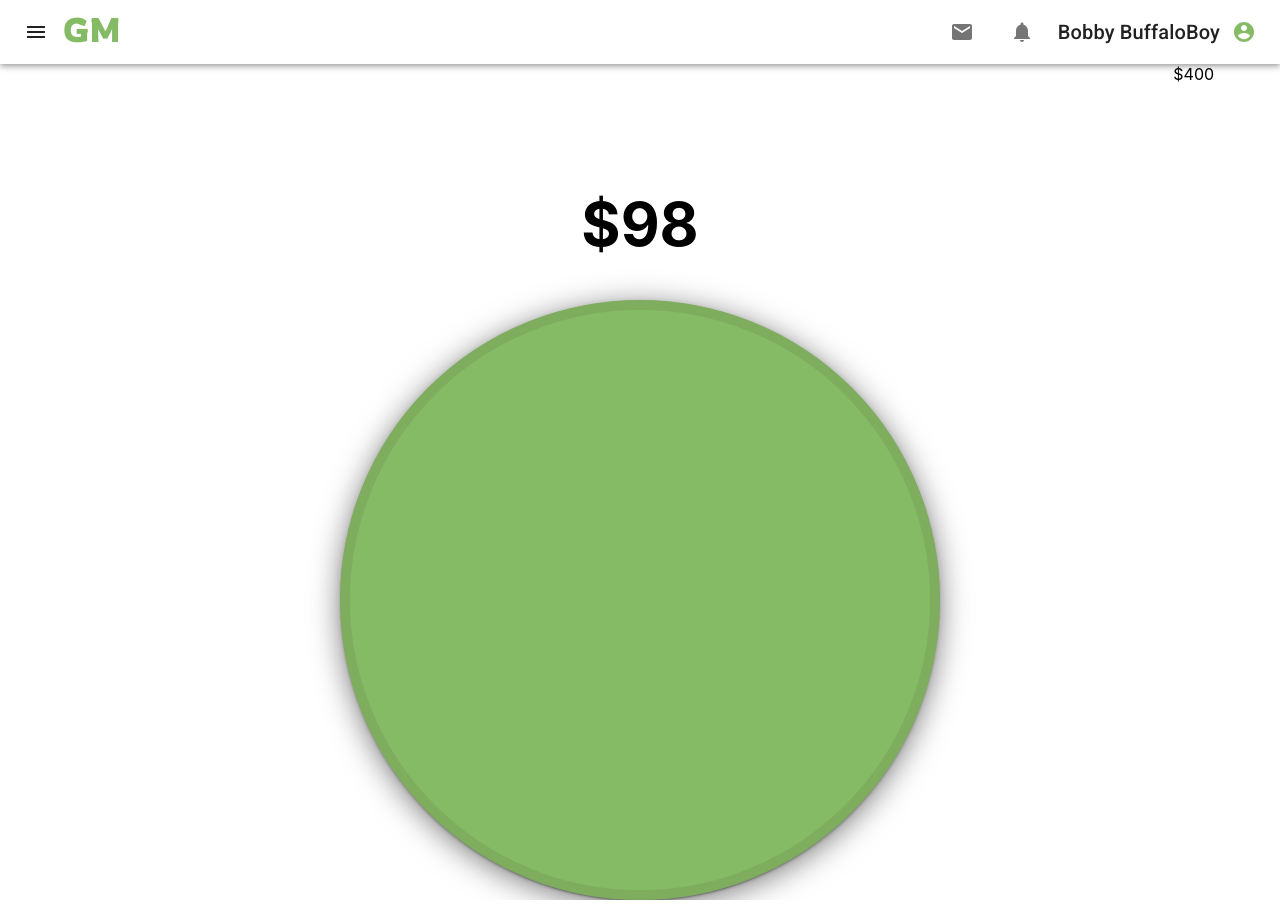
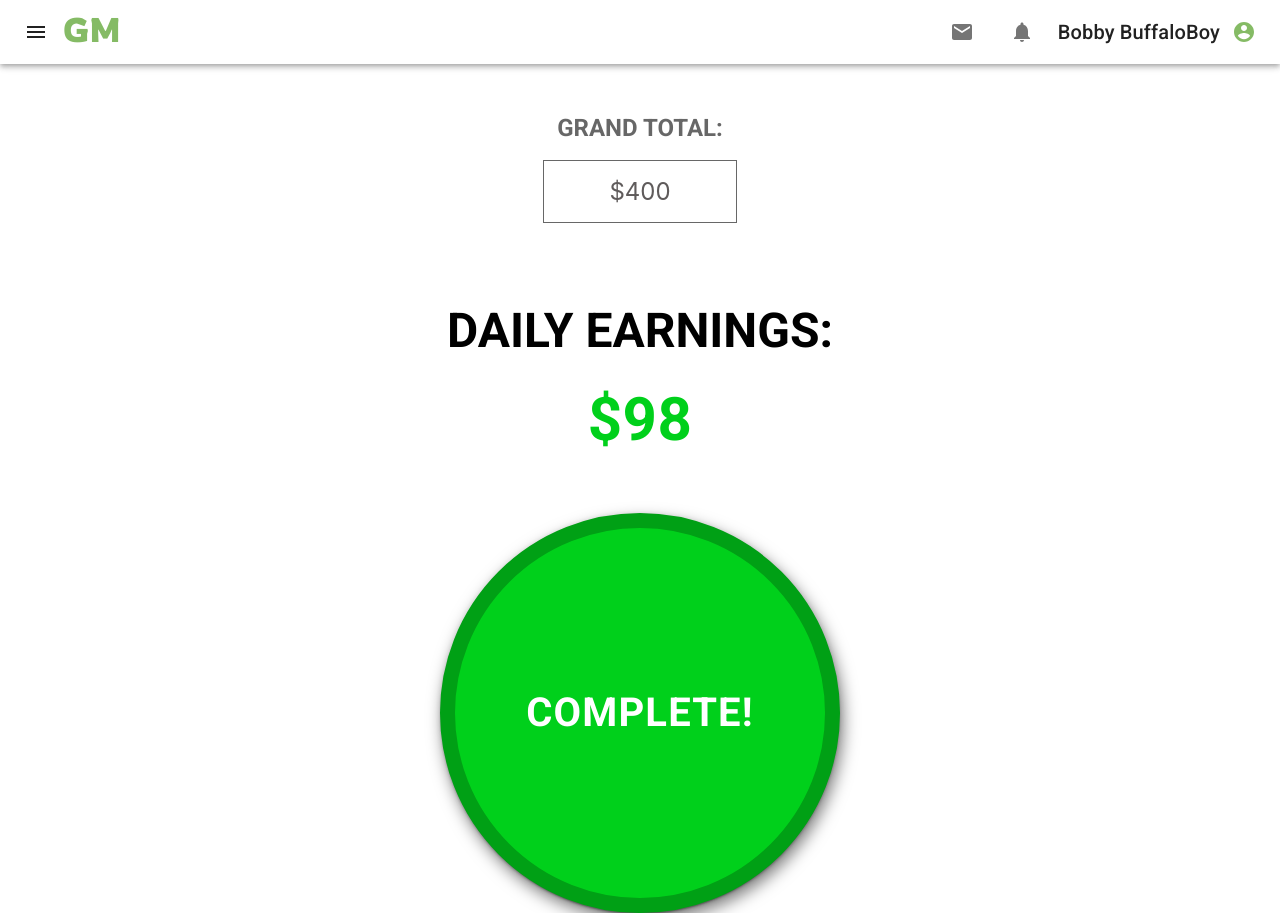
Before and after one commit to IPSMS/Good_Money_App, a React (Create React App) app in the folder GM_Frontend/: page /home in a window 1280 px wide. Built offline with nearby package versions, Linux system fonts and the light colour scheme.

Commit message:
change complete button styling and styling for home page

```diff
--- a/GM_Frontend/src/components/CompleteButton.js
+++ b/GM_Frontend/src/components/CompleteButton.js
@@ -8,12 +8,13 @@ const useStyles = makeStyles((theme) => ({
   button: {
     color: "white",
     borderRadius: "50%",
-    width: "600px",
-    height: "600px",
-    fontSize: "80px",
-    fontFamily: "Rowdies",
-    filter: "drop-shadow(0px 5px 15px #7e7e7e)",
-    border: "10px solid #7ead5e",
+    width: "400px",
+    height: "400px",
+    fontSize: "40px",
+    fontFamily: "Roboto",
+    fontWeight: "bold",
+    filter: "drop-shadow(3px 7px 8px #7e7e7e)",
+    border: "15px solid #00a015",
     "&:hover": {
       border: "10px solid #599634",
     },
@@ -25,8 +26,8 @@ export default function CompleteButton() {
 
   return (
 
-    <Button variant="contained" color="primary" className={classes.button}>
-
+    <Button variant="contained" color="secondary" className={classes.button} onClick={()=>{console.log('MAKE DOLLAS')}}>
+      COMPLETE!
     </Button>
 
   );
--- a/GM_Frontend/src/pages/Home.js
+++ b/GM_Frontend/src/pages/Home.js
@@ -6,22 +6,42 @@ import CompleteButton from "../components/CompleteButton";
 import { makeStyles } from "@material-ui/core/styles";
 
 // Material UI imports
-import Grid from "@material-ui/core/Grid";
+import {Grid, Typography, Box, Container} from "@material-ui/core/";
 
 // Styles Object
 const useStyles = makeStyles((theme) => ({
   buttonContainer: {
-    marginTop: "5%",
+    marginTop: "5rem",
     textAlign: 'center'
   },
   dailyTotal: {
     fontWeight: 'bold',
     textAlign: 'center',
-    fontSize: '60px'
+    fontSize: '60px',
+    color: "#00D01B",
+    marginBottom: "3.5rem"
   },
   grandTotalBox: {
-    textAlign: 'right',
-    display: 'inline-block'
+    display: "inline-block",
+    border: "1px solid #676767",
+    padding: "1rem",
+    marginTop: "1rem",
+    width: "10rem",
+    fontSize: "1.5rem",
+    color: "#5f5b5b"
+  },
+  grandTotalTitle: {
+    fontWeight: "bold",
+    color: "#676767"
+
+  },
+  grandTotalWrapper: {
+    textAlign: "center",
+    marginTop: "3rem"
+  },
+  dailyTotalHeading: {
+    fontWeight: "bold",
+    marginBottom: "1.5rem"
   }
 }));
 
@@ -32,23 +52,25 @@ export default function Home() {
   return (
     <Grid container direction="column" justify="center">
       <AppBar />
-      <Grid container md={12} justify={'flex-end'}>
-        <Grid item md={1}>
-          <div className={classes.grandTotalBox}>
-            <span>$400</span>
-          </div>
+      <Grid item md={12} justify="center" className={classes.grandTotalWrapper}>
+
+            <Typography variant="h5" className={classes.grandTotalTitle}>
+              GRAND TOTAL:
+            </Typography>
+            <Box className={classes.grandTotalBox}>
+              <span>$400</span>
+            </Box>
+
       </Grid>
+      <Grid item md={12} className={classes.buttonContainer}>
+        <Typography variant="h3" className={classes.dailyTotalHeading}>DAILY EARNINGS:</Typography>
+
+        <Typography variant="h4" className={classes.dailyTotal}>$98</Typography>
+
+        <CompleteButton />
+
       </Grid>
-      <Grid item md={12}>
-        <Grid container justify="center" className={classes.buttonContainer}>
-          <Grid item md={12}>
-            <h1 className={classes.dailyTotal}>$98</h1>
-          </Grid>
-          <Grid item md={12}>
-            <CompleteButton />
-          </Grid>
-        </Grid>
-      </Grid>
+
     </Grid>
   );
 }
```
